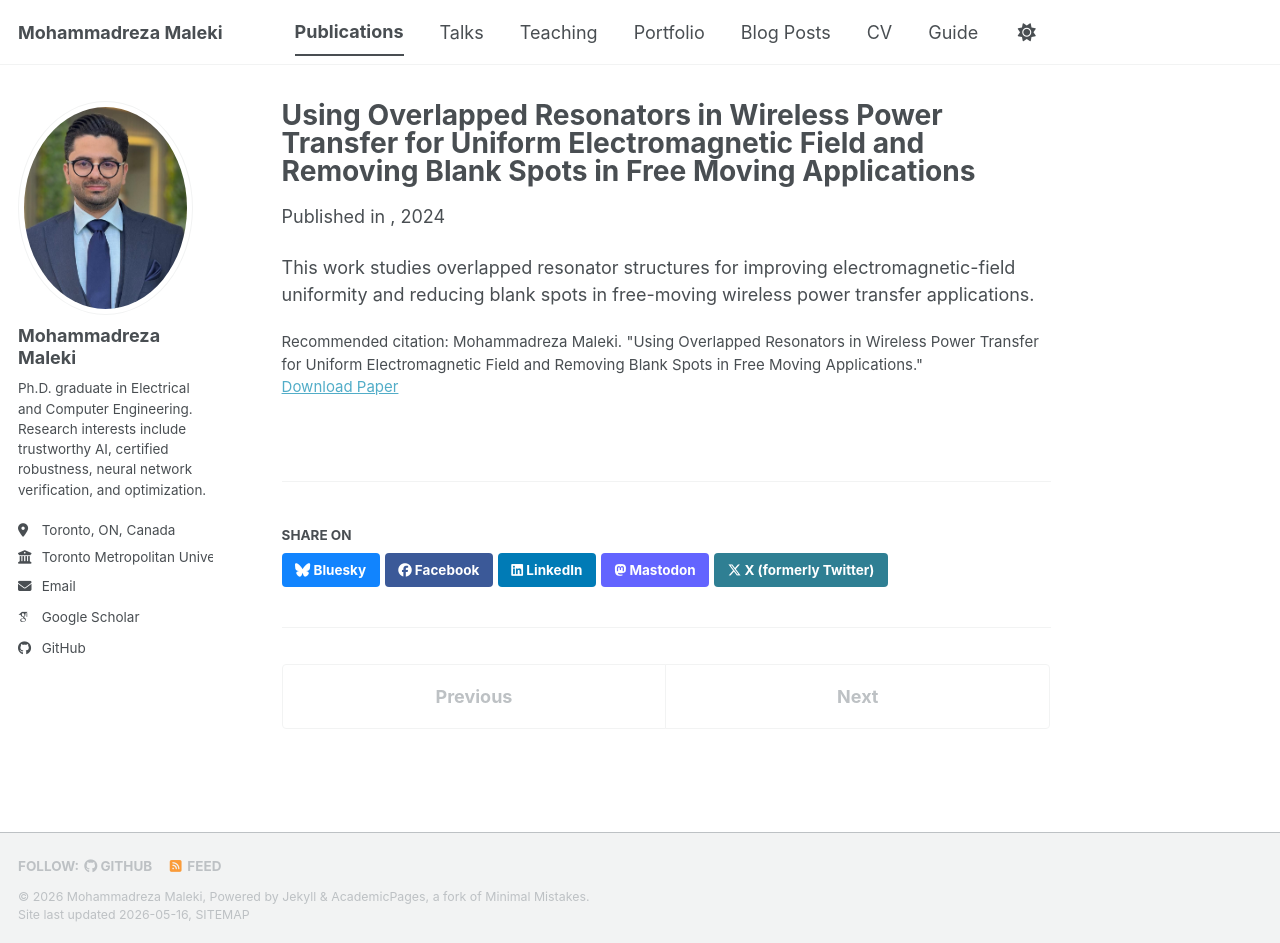
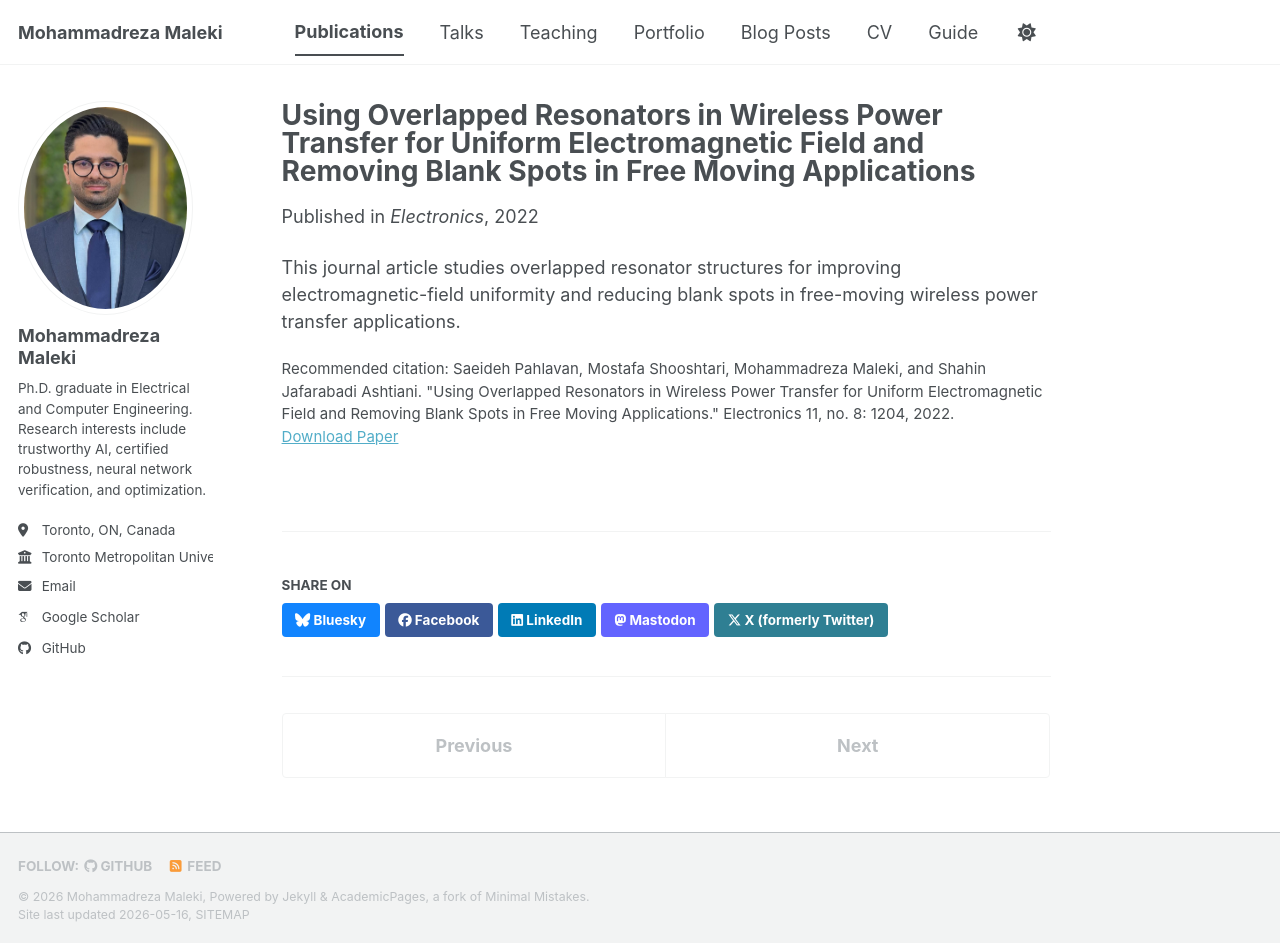
Before and after one commit to Mrezamaleki/mrezamaleki.github.io, a Jekyll site: the page built from _publications/2024-01-01-overlapped-resonators-wireless-power-transfer.md, in a window 1280 px wide and 943 px high. Built offline with Jekyll 4.4.1, drawn with Linux system fonts in a browser that asks for light colours; some web fonts are replaced; a script bundle is joined from its source files by our own code; library files that are not in the unit come from our copies.

Commit message:
Update publication venues and categories

```diff
--- a/_publications/2024-01-01-overlapped-resonators-wireless-power-transfer.md
+++ b/_publications/2024-01-01-overlapped-resonators-wireless-power-transfer.md
@@ -1,23 +1,12 @@
+---
+title: "Using Overlapped Resonators in Wireless Power Transfer for Uniform Electromagnetic Field and Removing Blank Spots in Free Moving Applications"
+collection: publications
+category: manuscripts
+excerpt: "A journal article on overlapped resonators for improving electromagnetic-field uniformity and reducing blank spots in free-moving wireless power transfer applications."
+date: 2022-04-10
+venue: "Electronics"
+paperurl: "https://www.mdpi.com/2079-9292/11/8/1204"
+citation: 'Saeideh Pahlavan, Mostafa Shooshtari, Mohammadreza Maleki, and Shahin Jafarabadi Ashtiani. "Using Overlapped Resonators in Wireless Power Transfer for Uniform Electromagnetic Field and Removing Blank Spots in Free Moving Applications." Electronics 11, no. 8: 1204, 2022.'
 ---
 
-title: "Using Overlapped Resonators in Wireless Power Transfer for Uniform Electromagnetic Field and Removing Blank Spots in Free Moving Applications"
-
-collection: publications
-
-category: conferences
-
-excerpt: "A wireless power transfer study using overlapped resonators to improve electromagnetic-field uniformity and reduce blank spots in free-moving applications."
-
-date: 2024-01-01
-
-venue: ""
-
-paperurl: ""
-
-citation: 'Mohammadreza Maleki. "Using Overlapped Resonators in Wireless Power Transfer for Uniform Electromagnetic Field and Removing Blank Spots in Free Moving Applications."'
-
----
-
-
-
-This work studies overlapped resonator structures for improving electromagnetic-field uniformity and reducing blank spots in free-moving wireless power transfer applications.
+This journal article studies overlapped resonator structures for improving electromagnetic-field uniformity and reducing blank spots in free-moving wireless power transfer applications.
```
Also changed, not shown: _publications/2025-02-06-cascading-robustness-verification.md (+10 -21 lines).
